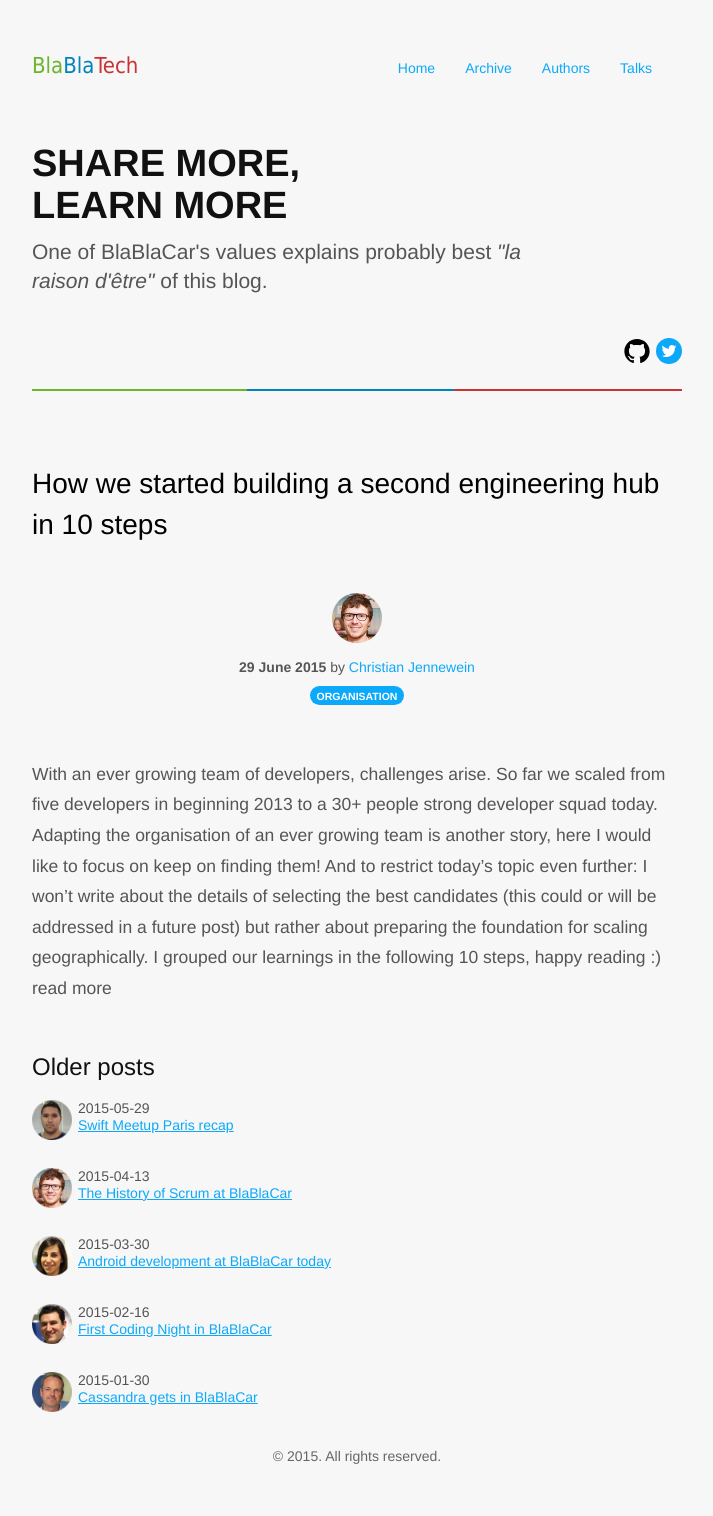
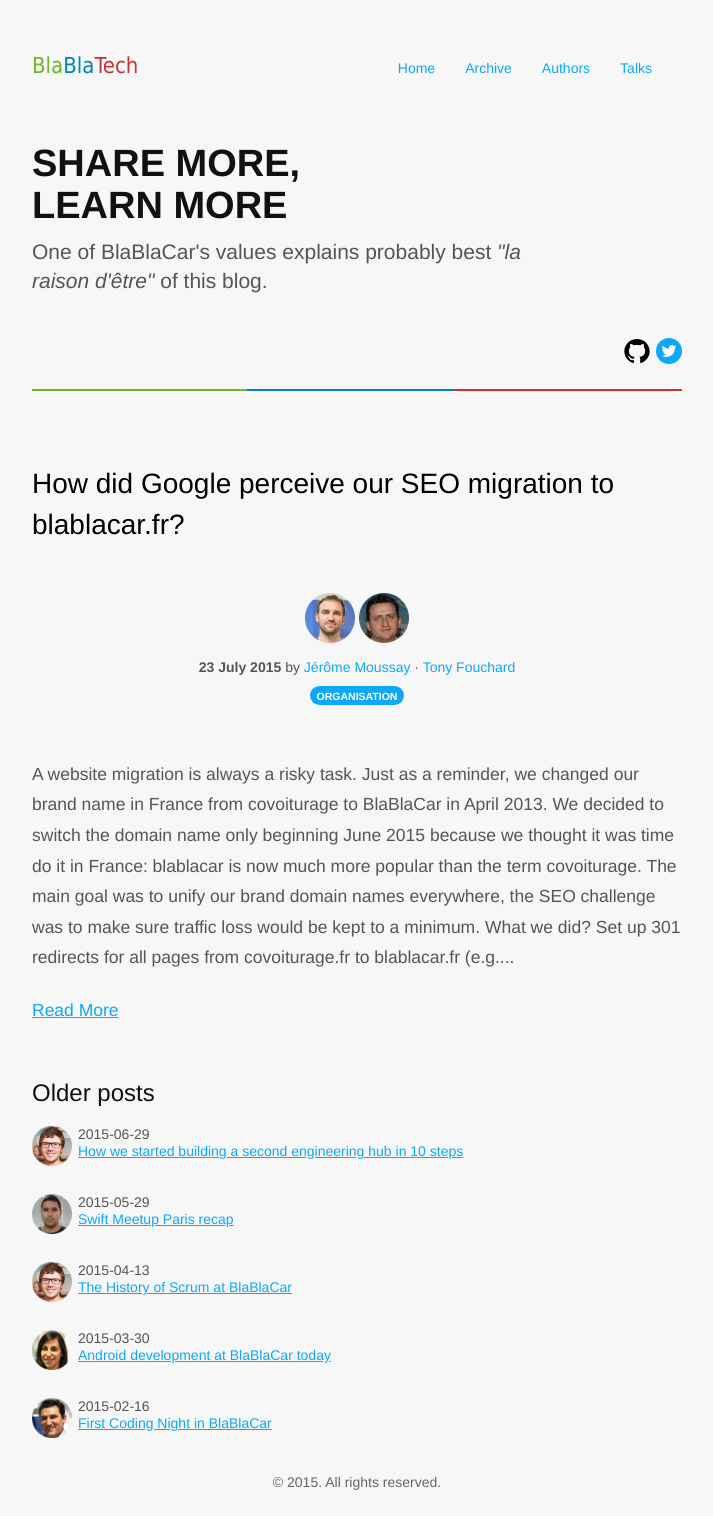
Before and after one commit to blablacar/blablatech, a Jekyll site: the page built from index.html, in a window 1280 px wide. Shown: the whole page, without its empty margins (283-996 px from the left). Built offline with Jekyll 4.4.1, drawn with Linux system fonts in a browser that asks for light colours; nearby versions of some CDN libraries; Markdown is read by kramdown in place of the engine named in the settings; the list of posts is cut into pages by our own code.

Commit message:
SEO article ready for prod

```diff
--- a/_config.yml
+++ b/_config.yml
@@ -43,6 +43,12 @@
     twitter:    "jbfavre"
     github:     "jbfavre"
     role:       "Web Architect"
+  jerome-moussay:
+    name:       "Jérôme Moussay"
+    nickname:   "Jérôme"
+    twitter:    "jmoussay"
+    github:
+    role:       "SEO Manager"
   matthieu-moquet:
     name:       "Matthieu Moquet"
     nickname:   "Mattketmo"
@@ -85,6 +91,18 @@
     github:     "odolbeau"
     twitter:    "odolbeau"
     role:       "Web Architect"
+  saad-bouchehboun:
+    name:       "Saad Bouchehboun"
+    nickname:
+    github:
+    twitter:
+    role:       "Tech Manager"
+  tony-fouchard:
+    name:       "Tony Fouchard"
+    nickname:   "Tony"
+    github:
+    twitter:    "hightoxicity"
+    role:       "Web Architect"
 
 description:    "Share More, Learn More — BlaBlaCar's Tech team"
 
@@ -103,6 +121,14 @@
 
 talks:
   2015:
+    paug-2015-03:
+      authors:  [alexandra-tritz, fx-oxeda, saad-bouchehboun]
+      date:     "3 March"
+      event:    "PAUG"
+      place:    "Paris (France)"
+      title:    "Développer une app Android en 2015"
+      thumb:    paug-2015-03.png
+      url:      https://speakerdeck.com/alexandratritz/developper-une-app-android-en-2015
     scrumday-2015:
       authors:  [christian-jennewein, nicolas-tricot]
       date:     "2-3 April"
--- /dev/null
+++ b/_posts/2015-07-23-how-did-google-perceive-our-seo-migration-to-blablacar-fr.md
@@ -0,0 +1,142 @@
+---
+layout:         post
+title:          How did Google perceive our SEO migration to blablacar.fr?
+tags:           organisation
+authors:        [jerome-moussay, tony-fouchard]
+description:    The main goal was to unify our brand domain names everywhere, the SEO challenge was to make sure traffic loss would be kept to a minimum.
+---
+
+A website migration is always a risky task. Just as a reminder, we changed our brand name in France from covoiturage to
+BlaBlaCar in April 2013. We decided to switch the domain name only beginning June 2015 because we
+thought it was time do it in France: *blablacar* is now much more popular than the term *covoiturage*. The main goal
+was to unify our brand domain names everywhere, the SEO challenge was to make sure traffic loss would be kept to a minimum.
+
+## What we did?
+
+- Set up 301 redirects for all pages from covoiturage.fr to blablacar.fr (e.g. [http://www.covoiturage
+.fr/trajets/rennes/](http://www.covoiturage.fr/trajets/rennes/) to [https://www.blablacar.fr/trajets/rennes/](https://www.blablacar.fr/trajets/rennes/)), and update all internal links.
+- Warn Google that the domain has moved in Google Webmaster Tools.
+- Update external links on most important websites. The 1st thing was to update the links on social platforms & on
+partner websites. Of course, you can’t update everything and this can be a very long (and useless in certain cases)
+task to contact all websites.
+- Monitor the changes in terms of crawling, indexation, rankings, traffic and links.
+
+## How did we proceed to migrate from a technical point of view?
+
+### Massive redirects at scale
+
+We started by checking the capacity of our redirector farm to treat a lot of HTTP(S) redirects and we ensured we were able to do reverse proxy caching of 301 responses for future covoiturage.fr responses.
+
+Scaling up our infrastructure is easy because we can boostrap new machines with a chef role and machines become quickly able to serve extra requests, that is the power of infrastructure automation!
+
+### Enabling www.blablacar.fr
+
+We started by adding www.blablacar.fr to our plateform SSL certificates and deploy them accross all our delivery nodes.
+
+After that, we added blablacar.fr in the HSTS browsers preload lists to register this domain as a full HTTPS one: at
+a member level, it makes the website faster avoiding to have server redirects extra round-trips, i.e. browser calls
+HTTPS URLs instead of HTTP ones.
+
+The next step consisted in serving the website using an HTTP Host header with value *www.blablacar.fr*.
+
+From our load balancers/reverse proxy cache levels, we had before migration:
+
+ - www.covoiturage.fr routed to our application backends farm
+ - www.blablacar.fr routed to our redirector backends farm
+
+So, the steps to serve www.blablacar.fr were:
+
+ - keeping serving www.covoiturage.fr with application backend farm
+ - routing www.blablacar.fr to application backend farm at a reverse proxy level (no incoming traffic for the moment)
+ - decreasing in advance www.blablacar.fr and www.covoiturage.fr DNS TTL, then updating www.blablacar.fr to point to
+ our application infrastructure IPs
+ - purging the reverse proxy on *www.blablacar.fr*
+ - routing www.covoiturage.fr to our redirectors
+ - purging www.covoiturage.fr
+
+This is how it behaved during migration:
+
+    1. www.covoiturage.fr => 200,    www.blablacar.fr => 301 to www.covoiturage.fr
+    2. www.covoiturage.fr => 200,    www.blablacar.fr => 200 (during few minutes)
+    3. www.covoiturage.fr => 301 to  www.blablacar.fr => 200
+
+## How did Google react in terms of crawling?
+
+Right after the migration, Google crawled massively the pages on the domain blablacar.fr and he slowed down once they have all been discovered. We’ve now recovered the same crawl volumes as we used to have before the migration.
+
+<p class="text-center">
+    <img src="../../images/2015-07-23_how-did-google-perceive-our-seo-migration-to-blablacar-fr/2015-07-23-crawl-volume-migration-fr.png" alt="Crawl volume migration" />
+    <span class="img-caption">Source: Botify</span>
+</p>
+
+As predicted, Google’s crawl on covoiturage.fr is decreasing with time but will certainly never stop because there will always be some remaining websites linking to covoiturage.fr. That’s why redirects should always stay active on covoiturage.fr.
+
+## How did Google react in terms of indexation?
+
+- Despite the redirects, some URLs of covoiturage.fr and blablacar.fr were indexed & positioned in Google at the same time.
+
+<p class="text-center">
+    <img src="../../images/2015-07-23_how-did-google-perceive-our-seo-migration-to-blablacar-fr/2015-07-23-indexation-migration-fr.png" alt="Indexation migration" />
+</p>
+
+- During a short period, we also had some URLs of our old platform that disappeared more than 1 year ago back in the search results! And also some URLs of our mobile website appearing in Google’s Desktop results.
+
+<p class="text-center">
+    <img src="../../images/2015-07-23_how-did-google-perceive-our-seo-migration-to-blablacar-fr/2015-07-23-indexation-issues-migration-fr.png" alt="Indexation issues migration" />
+</p>
+
+- It took 1 week to get our sitelinks back on the brand name.
+
+<p class="text-center">
+    <img src="../../images/2015-07-23_how-did-google-perceive-our-seo-migration-to-blablacar-fr/2015-07-23-sitelinks-blablacar-fr.png" alt="Sitelinks BlaBlaCar" />
+</p>
+
+- We now have all new URLs indexed in Google. There are still a lot of covoiturage.fr URLs in Google’s index because it requires time to clean them.
+
+<p class="text-center">
+    <img src="../../images/2015-07-23_how-did-google-perceive-our-seo-migration-to-blablacar-fr/2015-07-23-volume-indexation-google-fr.png" alt="Volume indexation Google" />
+</p>
+
+## Impact in terms of ranking?
+
+- On our top axis pages, it took about 3 weeks to get everything back to normal on keywords “ridesharing + city”
+(e.g. covoiturage paris) & “ridesharing + axis” (e.g. covoiturage paris nantes).
+
+<p class="text-center">
+    <img src="../../images/2015-07-23_how-did-google-perceive-our-seo-migration-to-blablacar-fr/2015-07-23-rankings-covoiturage-fr.png" alt="Rankings covoiturage" />
+    <span class="img-caption">Source: Myposeo</span>
+</p>
+
+- Same thing for axis only (paris nantes), we even get better results after the migration:
+
+<p class="text-center">
+    <img src="../../images/2015-07-23_how-did-google-perceive-our-seo-migration-to-blablacar-fr/2015-07-23-rankings-axis-fr.png" alt="Rankings axis" />
+    <span class="img-caption">Source: Myposeo</span>
+</p>
+
+## Impact in terms of traffic?
+
+- SEO traffic on the whole website didn't decrease during the migration, which is definitely the most satisfying
+result we could encounter.
+
+<p class="text-center">
+    <img src="../../images/2015-07-23_how-did-google-perceive-our-seo-migration-to-blablacar-fr/2015-07-23-trafic-migration-fr.png" alt="Traffic migration" />
+    <span class="img-caption">Source: Botify</span>
+</p>
+
+- SEO traffic on city & axis pages actually decreased the 2 weeks after the migration because of the loss of rankings
+ on some queries, but traffic on those pages get back to its normal growth tendency.
+
+<p class="text-center">
+    <img src="../../images/2015-07-23_how-did-google-perceive-our-seo-migration-to-blablacar-fr/2015-07-23-trafic-axis-migration-fr.png" alt="Traffic axis migration" />
+</p>
+
+## Conclusion
+
+We were pretty confident about that migration but we actually didn't expect so many (strange) moves in Google’s
+results. Of course you can always make some assumptions why it behaves this way, but you actually have no clue of
+what is exactly going to happen.
+
+The lesson is that even if you do the maximum of required optimizations, you always have to expect some disturbances
+in your SEO when you do a website migration. Monitoring the changes with data is the best way to understand what’s
+really going on and react if things don’t go the right way.
--- a/css/blablatech.css
+++ b/css/blablatech.css
@@ -25,7 +25,7 @@
 }
 
 p {
-  margin: 0 0 40px;
+  margin: 0 0 20px;
 }
 
 table{
@@ -297,11 +297,18 @@
 }
 
 .blog-intro img,
-.blog-post img{
+.blog-post img {
     width: 100%;
     height: auto;
     margin: 0.5em auto;
     border-radius: 3px;
+}
+
+.blog-post .img-caption {
+    display: block;
+    font-size: smaller;
+    font-style: italic;
+    text-align: center;
 }
 
 .blog-intro iframe,
```
Also changed, not shown: images/2015-07-23_how-did-google-perceive-our-seo-migration-to-blablacar-fr/2015-07-23-crawl-volume-migration-fr.png (added), images/2015-07-23_how-did-google-perceive-our-seo-migration-to-blablacar-fr/2015-07-23-indexation-issues-migration-fr.png (added), images/2015-07-23_how-did-google-perceive-our-seo-migration-to-blablacar-fr/2015-07-23-indexation-migration-fr.png (added), images/2015-07-23_how-did-google-perceive-our-seo-migration-to-blablacar-fr/2015-07-23-rankings-axis-fr.png (added), images/2015-07-23_how-did-google-perceive-our-seo-migration-to-blablacar-fr/2015-07-23-rankings-covoiturage-fr.png (added), images/2015-07-23_how-did-google-perceive-our-seo-migration-to-blablacar-fr/2015-07-23-sitelinks-blablacar-fr.png (added), images/2015-07-23_how-did-google-perceive-our-seo-migration-to-blablacar-fr/2015-07-23-trafic-axis-migration-fr.png (added), images/2015-07-23_how-did-google-perceive-our-seo-migration-to-blablacar-fr/2015-07-23-trafic-migration-fr.png (added), images/2015-07-23_how-did-google-perceive-our-seo-migration-to-blablacar-fr/2015-07-23-volume-indexation-google-fr.png (added), images/authors/jerome-moussay.png (added), images/authors/saad-bouchehboun.png (added), images/authors/tony-fouchard.png (added), images/talks/paug-2015-03.png (added), 1 other file.
